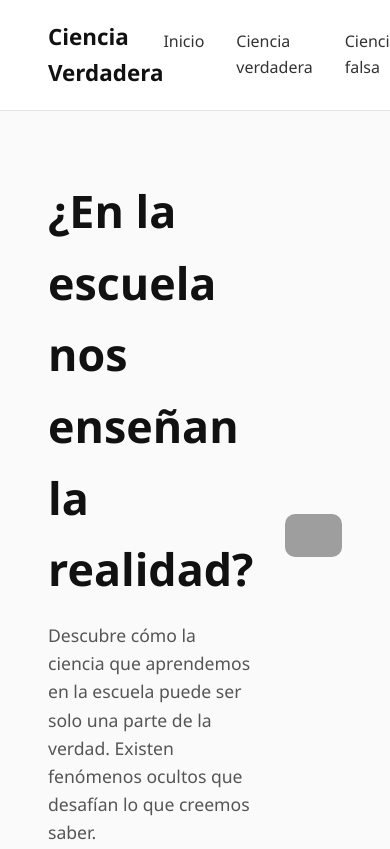
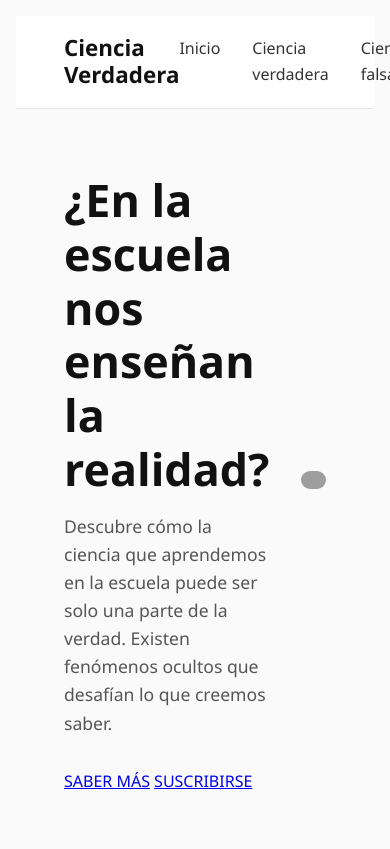
Before and after one commit to talleres123/mi-pagina-web, a plain HTML site: page index.html in a window 390 px wide. Shown: the top 849 px of the page. Drawn offline with Linux system fonts and the light colour scheme; grey boxes are pictures that could not be loaded.

Commit message:
Se añadió el estilo para dispositivos móviles

```diff
--- a/Archivo de estilo.css
+++ b/Archivo de estilo.css
@@ -118,3 +118,31 @@ img:hover {
     transform: scale(1.05); /* zoom sutil */
     box-shadow: 0 8px 20px rgba(255, 255, 255, 0.15); /* sombra elegante */
 }
+/* Para pantallas menores a 768px (celulares) */
+@media (max-width: 768px) {
+  body {
+    padding: 1rem;
+    margin: 0;
+  }
+
+  h1, h2, h3 {
+    font-size: 1.5rem;
+    line-height: 1.2;
+  }
+
+  nav {
+    display: flex;
+    flex-direction: column;
+    align-items: center;
+  }
+
+  nav a {
+    margin: 5px 0;
+  }
+
+  img {
+    max-width: 100%;
+    height: auto;
+    border-radius: 10px; /* si querés esquinas redondeadas */
+  }
+}
```
